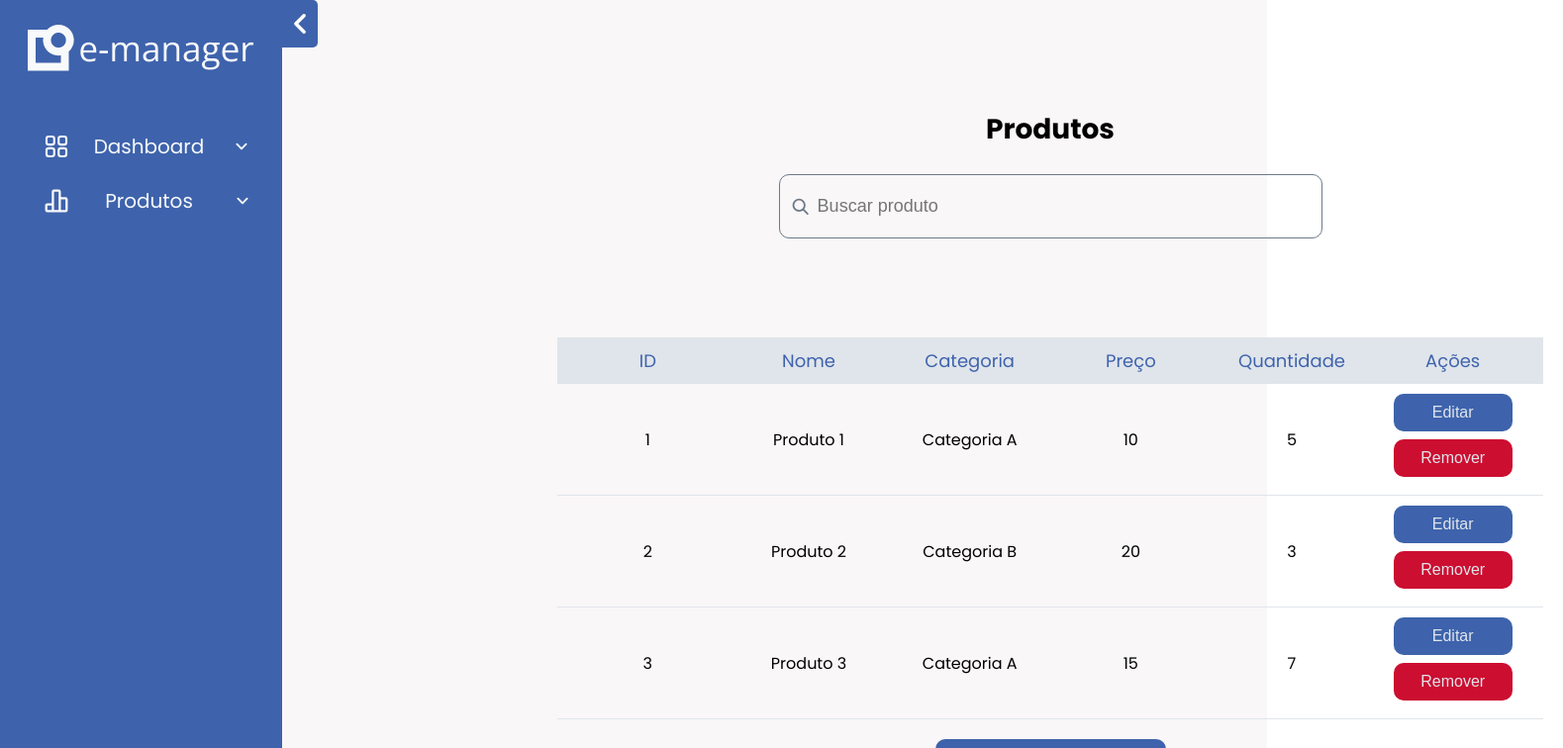
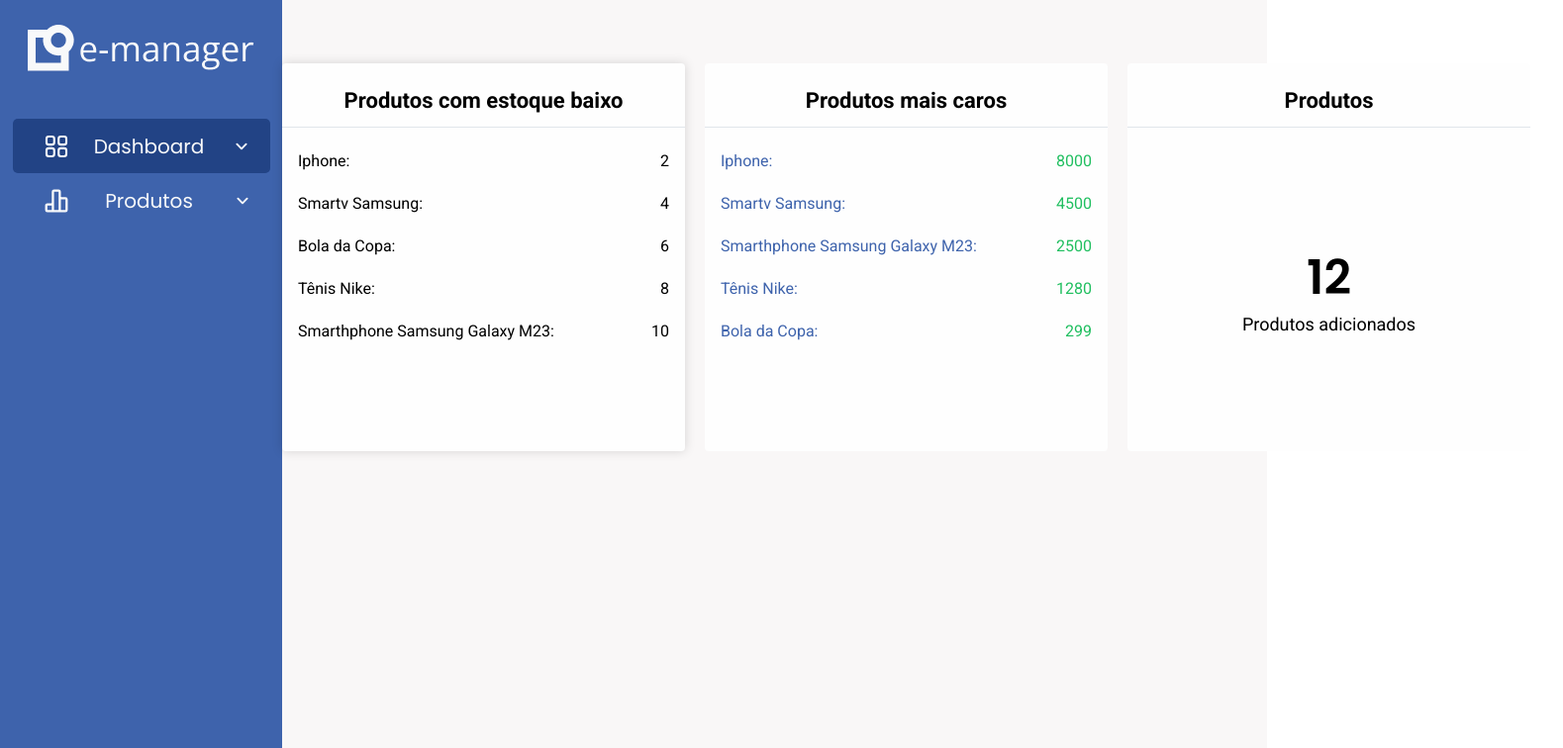
Before and after one commit to Rafael-Guilherme/union_developers_test, a React (Vite) app in the folder frontend/: page /dashboard in a window 1280 px wide. Shown: the top 756 px of the page at 99% size, 1579 px wide, since content can reach past the window. Built offline with nearby package versions, Linux system fonts and the light colour scheme.

Commit message:
feat(routes): dashboard and products routes

```diff
--- a/frontend/src/App.tsx
+++ b/frontend/src/App.tsx
@@ -1,6 +1,5 @@
 import Menu from './components/Menu/Menu'
-//import Dashboard from './pages/Dashboard/Dashboard'
-import Products from './pages/Products/Products'
+import RoutesTree from './routes/Routes'
 
 import './App.scss'
 
@@ -9,8 +8,7 @@
   return (
     <div className='app'>
       <Menu />
-      {/* <Dashboard /> */}
-      <Products />
+      <RoutesTree />
     </div>
   )
 }
--- a/frontend/src/components/Menu/MenuDesktop/MenuDesktop.scss
+++ b/frontend/src/components/Menu/MenuDesktop/MenuDesktop.scss
@@ -27,8 +27,9 @@
             height: 55px;
             cursor: pointer;
             padding: 12px 16px 12px 32px;
+            text-decoration: none;
 
-            &:hover {
+            &.active {
                 background-color: $selected;
                 border-radius: 5px;
             }
@@ -42,6 +43,7 @@
                 font-size: 20px;
                 font-weight: 400;
                 color: $text-color;
+                text-decoration: none;
             }
         }
     }
--- a/frontend/src/components/Menu/MenuDesktop/MenuDesktop.tsx
+++ b/frontend/src/components/Menu/MenuDesktop/MenuDesktop.tsx
@@ -1,5 +1,6 @@
 /// <reference types="vite-plugin-svgr/client" />
 import { useState } from "react";
+import { NavLink, useLocation } from "react-router-dom";
 import { motion } from "framer-motion";
 
 import logo from "../../../assets/logo.png";
@@ -9,15 +10,15 @@
 import Arrow_right from "../../../assets/arrow-right.svg?react";
 import Arrow_left from "../../../assets/arrow-left.svg?react";
 
-import "./MenuDesktop.scss"
-
+import "./MenuDesktop.scss";
 
 const MenuDesktop = () => {
-    const [toggleMenu, setToggleMenu] = useState(false);
+  const [toggleMenu, setToggleMenu] = useState(false);
+  const location = useLocation();
 
-    const toggleMenuHandler = () => {
-        setToggleMenu(!toggleMenu);
-      };
+  const toggleMenuHandler = () => {
+    setToggleMenu(!toggleMenu);
+  };
 
   return (
     <div className="motion-container">
@@ -29,14 +30,26 @@
           <nav className="container">
             <img className="logo-image" src={logo} />
             <ul>
-              <li className="list">
+              <li
+                className={`list ${
+                  location.pathname === "/dashboard" ? "active" : ""
+                }`}
+              >
                 <Dashboard className="icon" />
-                <a className="list-item">Dashboard</a>
+                <NavLink to="/dashboard" className="list-item">
+                  Dashboard
+                </NavLink>
                 <Arrow className="icon" />
               </li>
-              <li className="list">
+              <li
+                className={`list ${
+                  location.pathname === "/products" ? "active" : ""
+                }`}
+              >
                 <Bar className="icon" />
-                <a className="list-item">Produtos</a>
+                <NavLink to="/products" className="list-item">
+                  Produtos
+                </NavLink>
                 <Arrow className="icon" />
               </li>
             </ul>
--- a/frontend/src/components/Menu/MenuMobile/MenuMobile.scss
+++ b/frontend/src/components/Menu/MenuMobile/MenuMobile.scss
@@ -1,9 +1,79 @@
 @use '../../../styles/colors.scss' as *;
+
+.motion-container {
+    display: flex;
+    flex-direction: column;
+
+    .container {
+        background-color: $primary;
+        width: 285px;
+        height: 1117px;
+        display: flex;
+        flex-direction: column;
+        align-items: center;
+        padding: 16px;
+
+        .logo-image {
+            width: 230px;
+            height: 48px;
+            margin: 8px;
+            margin-bottom: 48px;
+        }
+
+        .list {
+            display: flex;
+            align-items: center;
+            justify-content: space-between;
+            width: 260px;
+            height: 55px;
+            cursor: pointer;
+            padding: 12px 16px 12px 32px;
+
+            &.active-mobile {
+                background-color: $selected;
+                border-radius: 5px;
+            }
+
+            .icon {
+                width: 24px;
+                height: 24px;
+            }
+
+            .list-item {
+                font-size: 20px;
+                font-weight: 400;
+                color: $text-color;
+                text-decoration: none;
+            }
+        }
+    }
+
+    .closed-menu {
+        background-color: $primary;
+        width: 36px;
+        height: 48px;
+        display: flex;
+        align-items: center;
+        justify-content: center;
+        border-bottom-right-radius: 5px;
+        border-top-right-radius: 5px;
+        cursor: pointer;
+
+        .arrow {
+            width: 20px;
+            height: 20px;
+        }
+    }
+
+    @media screen and (max-width: 900px) {
+        display: none
+    }
+}
 
 .mobile-only {
     display: none;
 
-    @media screen and (max-width: 800px) {
+    @media screen and (max-width: 899px) {
         display: block;
 
         .container {
@@ -31,7 +101,7 @@
                 cursor: pointer;
                 padding: 12px 16px 12px 32px;
 
-                &:hover {
+                &.active-mobile {
                     background-color: $selected;
                     border-radius: 5px;
                 }
@@ -45,6 +115,7 @@
                     font-size: 20px;
                     font-weight: 400;
                     color: $text-color;
+                    text-decoration: none;
                 }
             }
         }
--- a/frontend/src/components/Menu/MenuMobile/MenuMobile.tsx
+++ b/frontend/src/components/Menu/MenuMobile/MenuMobile.tsx
@@ -1,5 +1,6 @@
 /// <reference types="vite-plugin-svgr/client" />
 import { useState } from "react";
+import { NavLink, useLocation } from "react-router-dom";
 import { motion } from "framer-motion";
 
 import logo from "../../../assets/logo.png";
@@ -8,11 +9,11 @@
 import Bar from "../../../assets/bar.svg?react";
 import Categories from "../../../assets/menu.svg?react";
 
-import "./MenuMobile.scss"
-
+import "./MenuMobile.scss";
 
 const MenuMobile = () => {
   const [toggleMobile, setToggleMobile] = useState(true);
+  const location = useLocation();
 
   const toggleMobileHandler = () => {
     setToggleMobile(!toggleMobile);
@@ -22,20 +23,32 @@
     <div className="mobile-only">
       {!toggleMobile ? (
         <motion.div
-          whileInView={{ y: [-800, 0] }}
+          whileInView={{ x: [-285, 0] }}
           transition={{ duration: 0.5, ease: "easeInOut" }}
         >
           <nav className="container">
             <img className="logo-image" src={logo} />
             <ul>
-              <li className="list">
+              <li className={`list ${location.pathname === '/dashboard' ? 'active-mobile' : ''}`}>
                 <Dashboard className="icon" />
-                <a className="list-item">Dashboard</a>
+                <NavLink
+                  to="/dashboard"
+                  className="list-item"
+                  onClick={() => toggleMobileHandler()}
+                >
+                  Dashboard
+                </NavLink>
                 <Arrow className="icon" />
               </li>
-              <li className="list">
+              <li className={`list ${location.pathname === '/products' ? 'active-mobile' : ''}`}>
                 <Bar className="icon" />
-                <a className="list-item">Produtos</a>
+                <NavLink
+                  to="/products"
+                  className="list-item"
+                  onClick={() => toggleMobileHandler()}
+                >
+                  Produtos
+                </NavLink>
                 <Arrow className="icon" />
               </li>
               <li className="list">
@@ -54,7 +67,7 @@
         </div>
       )}
     </div>
-  )
-}
+  );
+};
 
-export default MenuMobile
+export default MenuMobile;
--- a/frontend/src/main.tsx
+++ b/frontend/src/main.tsx
@@ -1,10 +1,14 @@
 import React from 'react'
 import ReactDOM from 'react-dom/client'
 import App from './App.tsx'
+import { BrowserRouter } from 'react-router-dom'
+
 import './index.css'
 
 ReactDOM.createRoot(document.getElementById('root')!).render(
   <React.StrictMode>
-    <App />
+    <BrowserRouter>
+      <App />
+    </BrowserRouter>
   </React.StrictMode>,
 )
--- /dev/null
+++ b/frontend/src/routes/Routes.tsx
@@ -0,0 +1,14 @@
+import { Routes, Route } from 'react-router-dom'
+import Dashboard from '../pages/Dashboard/Dashboard'
+import Products from '../pages/Products/Products'
+
+const RoutesTree = () => {
+  return (
+    <Routes>
+        <Route path='/dashboard' element={<Dashboard />} />
+        <Route path='/products' element={<Products />} />
+    </Routes>
+  )
+}
+
+export default RoutesTree
```
Lines whose indentation alone changed are shown as unchanged.
